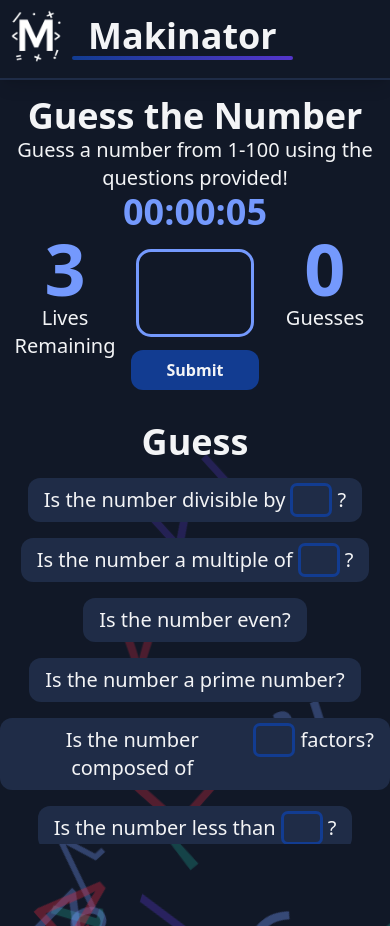
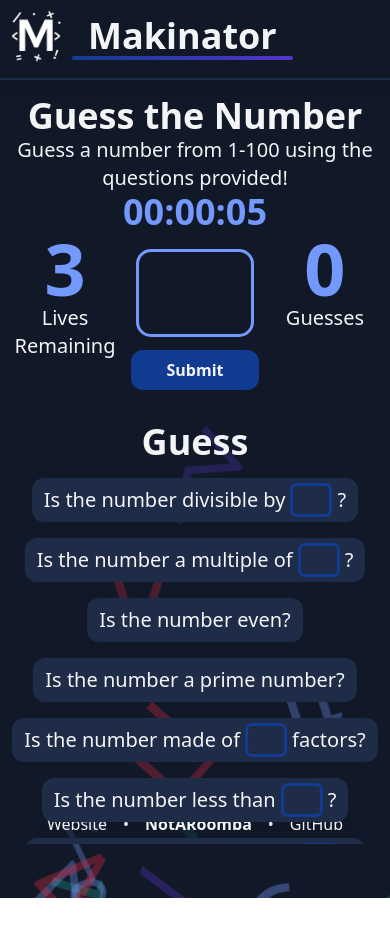
Before and after one commit to NotARoomba/Makinator, a React (Vite) app: page /play/guess in a window 390 px wide. After the commit the page ends 898 px from the top, so only its background shows below. Built offline with nearby package versions, Linux system fonts and the light colour scheme.

Commit message:
more small fixes

```diff
--- a/src/tsx/components/misc/Credits.tsx
+++ b/src/tsx/components/misc/Credits.tsx
@@ -1,10 +1,7 @@
-import { Link, useLocation } from "react-router-dom";
+import { Link } from "react-router-dom";
 
 export default function Credits() {
-  const location = useLocation();
   return (
-    <>
-      {!location.pathname.includes("guess") ? (
     <div className="absolute flex justify-center align-middle bottom-0 left-1/2  -translate-x-1/2 text-text bg-background/60 rounded-t-xl -z-10">
       <Link
         className="h-min max-h-fit m-2 hover:underline"
@@ -22,9 +19,5 @@ export default function Credits() {
         GitHub
       </Link>
     </div>
-      ) : (
-        <></>
-      )}
-    </>
   );
 }
--- a/src/tsx/components/misc/GuessBar.tsx
+++ b/src/tsx/components/misc/GuessBar.tsx
@@ -10,7 +10,7 @@ export default function GuessBar({ guessType, onClick }: GuessBarProps) {
     }
   };
   return (
-    <div className="text-xl bg-background-800 text-text px-4 py-2 rounded-xl flex cursor-pointer">
+    <div className="text-xl bg-background-800 text-text px-3 py-2 rounded-xl flex cursor-pointer">
       {guessType.includes("x") ? (
         <>
           <p onClick={() => onClick(guessType, inputValue)} className="mr-2">
@@ -21,16 +21,20 @@ export default function GuessBar({ guessType, onClick }: GuessBarProps) {
               e.preventDefault();
               onClick(guessType, inputValue);
             }}
+            className="flex"
           >
             <input
               type="tel"
               value={inputValue}
               maxLength={3}
               onInput={inputNumber}
-              className="mx-auto bg-transparent text-center w-9 outline rounded outline-primary"
+              className="mx-auto bg-transparent text-center w-9 justify-center outline rounded outline-primary my-auto align-middle"
             />
           </form>
-          <p onClick={() => onClick(guessType, inputValue)} className="ml-2">
+          <p
+            onClick={() => onClick(guessType, inputValue)}
+            className="ml-2 my-auto"
+          >
             {guessType.split("x")[1]}
           </p>
         </>
--- a/src/tsx/pages/Guess.tsx
+++ b/src/tsx/pages/Guess.tsx
@@ -154,7 +154,7 @@ export default function Guess() {
   return (
     <Transitions>
       <div className="bg-transparent text-text h-[calc(100%-80px)] my-auto flex">
-        <div className="m-auto align-middle justify-center mt-20">
+        <div className="m-auto align-middle justify-center mt-20 mb-4 sm:mb-0">
           <div className="mx-auto justify-center w-full align-middle text-center">
             <p className="text-4xl mt-4 mb-0 font-semibold">Guess the Number</p>
             <p className="text-xl">
@@ -216,7 +216,7 @@ export default function Guess() {
               </div>
             </div>
           )}
-          <div className="flex justify-center mx-auto flex-col text-center">
+          <div className="flex justify-center mx-auto flex-col text-center mb-8 lg:mb-0">
             <p className="text-4xl my-4 mb-0 font-semibold">Guess</p>
             <div className="flex gap-8 justify-center mx-auto my-4 flex-wrap gap-y-4">
               {Object.values(GuessTypes)
--- a/src/tsx/pages/Leaderboards.tsx
+++ b/src/tsx/pages/Leaderboards.tsx
@@ -83,7 +83,11 @@ export default function Leaderboards() {
                             className="rounded-xl max-w-12 my-auto mx-auto sm:mx-0"
                           />
                         ) : (
-                          <User size={48} color="#ffffff" />
+                          <User
+                            size={48}
+                            color="#ffffff"
+                            className="mx-auto sm:mx-0 justify-center"
+                          />
                         )}
                         <p className="align-middle my-auto mx-auto sm:mx-2 min-w-fit text-center">
                           {score.username}
--- a/src/tsx/pages/Profile.tsx
+++ b/src/tsx/pages/Profile.tsx
@@ -80,7 +80,7 @@ export default function Profile() {
         </div>
         <hr className="w-1/2 lg:w-3/4 mx-auto border-background-800 my-3 border-2"></hr>
         <div className="flex flex-col lg:flex-col-reverse">
-          <div className="flex gap-8 mx-auto flex-wrap justify-center lg: mb-6">
+          <div className="flex gap-8 mx-auto flex-wrap justify-center lg:mb-6">
             <LinkButton text="Edit Profile" action={() => setEditModal(true)} />
             <LinkButton text="Logout" action={() => setLogoutModal(true)} />
           </div>
--- a/src/tsx/utils/Types.tsx
+++ b/src/tsx/utils/Types.tsx
@@ -9,7 +9,7 @@ export enum GuessTypes {
   MULTIPLE = "Is the number a multiple of x?",
   ISEVEN = "Is the number even?",
   ISPRIME = "Is the number a prime number?",
-  FACTORS = "Is the number composed of x factors?",
+  FACTORS = "Is the number made of x factors?",
   LESSTHAN = "Is the number less than x?",
   GREATERTHAN = "Is the number greater than x?",
 }
```
Also changed, not shown: 5 other files (tests, documents, lock files or other folders). Lines whose indentation alone changed are shown as unchanged.
